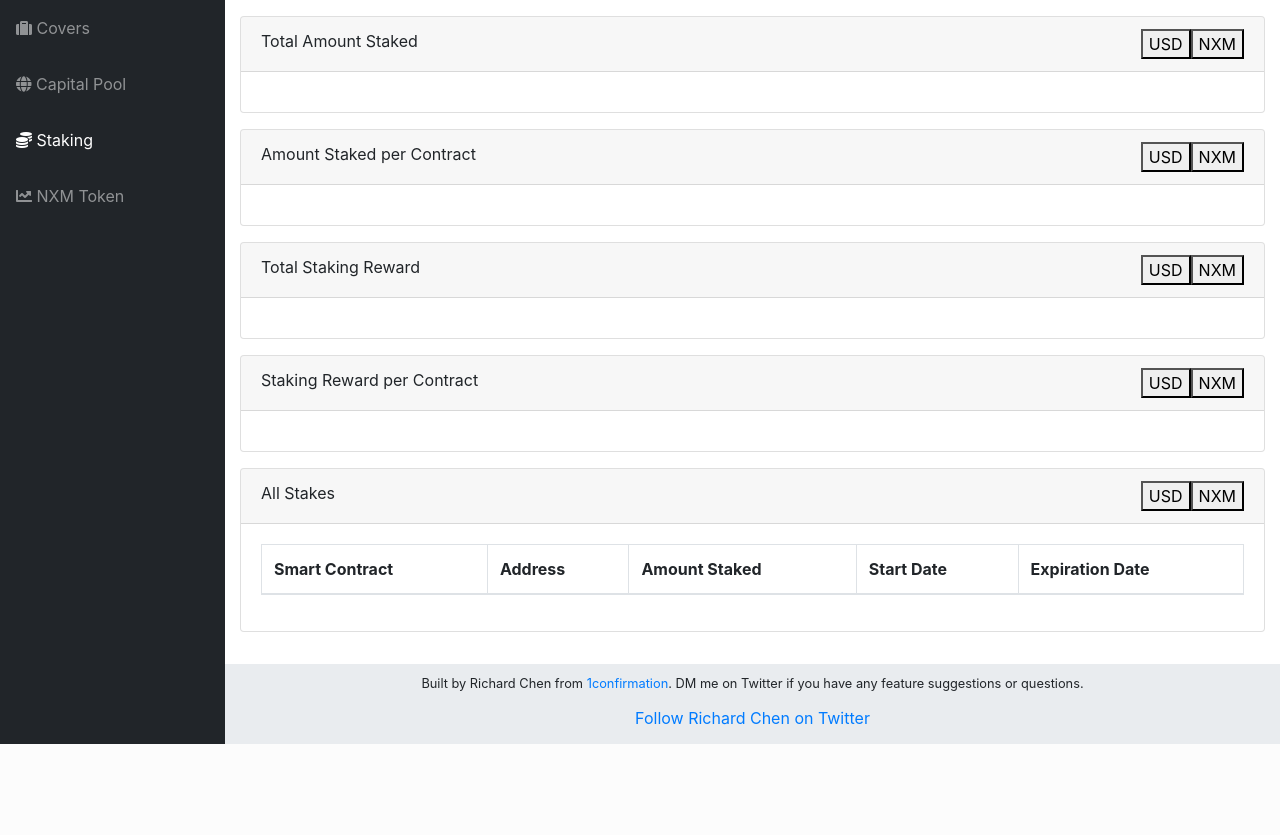
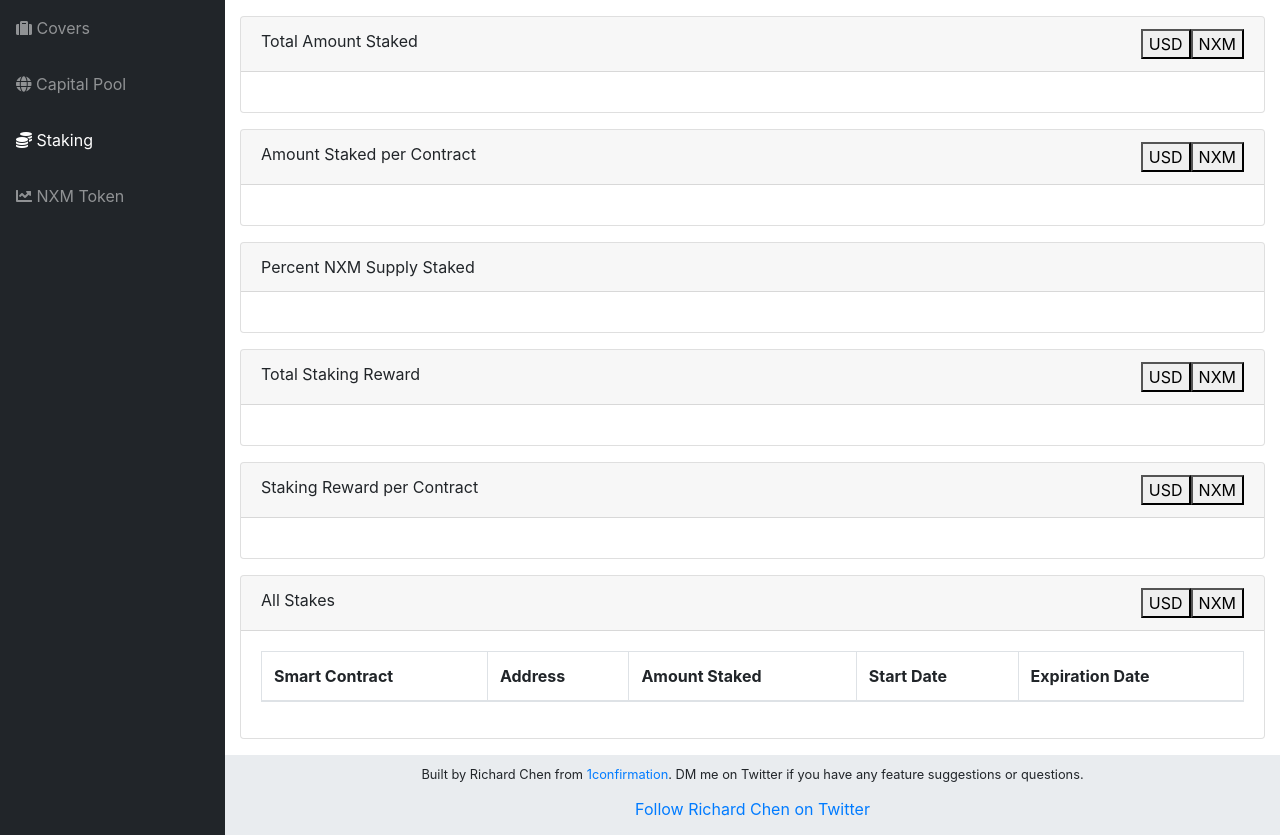
Before and after one commit to rchen8/nexus-mutual-tracker, a Flask app: page /staking in a window 1280 px wide. Shown: the part 56-891 px from the top of the page. Before the commit the page ends 800 px from the top, so only its background shows below. Run offline with Flask 2, Linux system fonts and the light colour scheme; data that the repository does not hold is empty; some libraries are stand-ins or nearby versions.

Commit message:
Add Percent NXM Supply Staked graph

```diff
--- a/app/models/script.py
+++ b/app/models/script.py
@@ -275,6 +275,8 @@ def get_nxm_return_vs_eth(cache=False):
   nxm_return_vs_eth = {}
   for time in nxm_price:
     nxm_return_vs_eth[time] = (nxm_price[time] / start_price - 1) * 100
+    if abs(nxm_return_vs_eth[time]) < 0.01:
+      nxm_return_vs_eth[time] = 0
   return nxm_return_vs_eth
 
 def get_nxm_supply(cache=False):
@@ -296,6 +298,21 @@ def get_nxm_supply(cache=False):
       if total > 0:
         nxm_supply[txn['timestamp'].strftime('%Y-%m-%d %H:%M:%S')] = total
   return nxm_supply
+
+def get_percent_nxm_supply_staked(cache=False):
+  if cache:
+    return json.loads(r.get('percent_nxm_supply_staked'))
+
+  amount_staked = get_total_amount_staked(cache=True)['NXM']
+  nxm_supply = get_nxm_supply(cache=True)
+  nxm_times = sorted(nxm_supply.keys())
+  percent_nxm_supply_staked = {}
+  for time in amount_staked:
+    percent_nxm_supply_staked[time] = amount_staked[time] / \
+        nxm_supply[nxm_times[bisect.bisect(nxm_times, time) - 1]] * 100
+    if percent_nxm_supply_staked[time] < 0.01:
+      percent_nxm_supply_staked[time] = 0
+  return percent_nxm_supply_staked
 
 def get_nxm_market_cap(cache=False):
   if cache:
@@ -347,5 +364,6 @@ def cache_graph_data():
   r.set('stakes', json.dumps(get_all_stakes(cache=False)))
   r.set('nxm_return_vs_eth', json.dumps(get_nxm_return_vs_eth(cache=False)))
   r.set('nxm_supply', json.dumps(get_nxm_supply(cache=False)))
+  r.set('percent_nxm_supply_staked', json.dumps(get_percent_nxm_supply_staked(cache=False)))
   r.set('nxm_market_cap', json.dumps(get_nxm_market_cap(cache=False)))
   r.set('nxm_distribution', json.dumps(get_nxm_distribution(cache=False)))
--- a/app/routes/routes.py
+++ b/app/routes/routes.py
@@ -42,6 +42,10 @@ def total_amount_staked():
 @app.route('/amount_staked_per_contract', methods=['GET'])
 def amount_staked_per_contract():
   return jsonify(script.get_amount_staked_per_contract(cache=True))
+
+@app.route('/percent_nxm_supply_staked', methods=['GET'])
+def percent_nxm_supply_staked():
+  return jsonify(script.get_percent_nxm_supply_staked(cache=True))
 
 @app.route('/total_staking_reward', methods=['GET'])
 def total_staking_reward():
--- a/app/static/js/staking.js
+++ b/app/static/js/staking.js
@@ -53,6 +53,15 @@ $('#amount-staked-per-contract-usd').click(() => {
 $('#amount-staked-per-contract-nxm').click(() => {
   renderAmountStakedPerContract('NXM')
   toggleCurrency('#amount-staked-per-contract', 'nxm', 'usd')
+})
+
+$.get('percent_nxm_supply_staked', (response) => {
+  Plotly.newPlot('percentNxmSupplyStaked', [{
+    x: getDateTimesInLocalTimezone(Object.keys(response)),
+    y: Object.values(response),
+    fill: 'tozeroy',
+    type: 'scatter'
+  }])
 })
 
 const renderTotalStakingReward = (currency) => {
--- a/app/templates/staking.html
+++ b/app/templates/staking.html
@@ -56,6 +56,15 @@
 
     <div class="card mb-3">
       <div class="card-header">
+        Percent NXM Supply Staked
+      </div>
+      <div class="card-body">
+        <div id="percentNxmSupplyStaked"></div>
+      </div>
+    </div>
+
+    <div class="card mb-3">
+      <div class="card-header">
         Total Staking Reward
         <span style="float:right;">
           <button id="total-staking-reward-usd">USD</button><button id="total-staking-reward-nxm">NXM</button>
```
